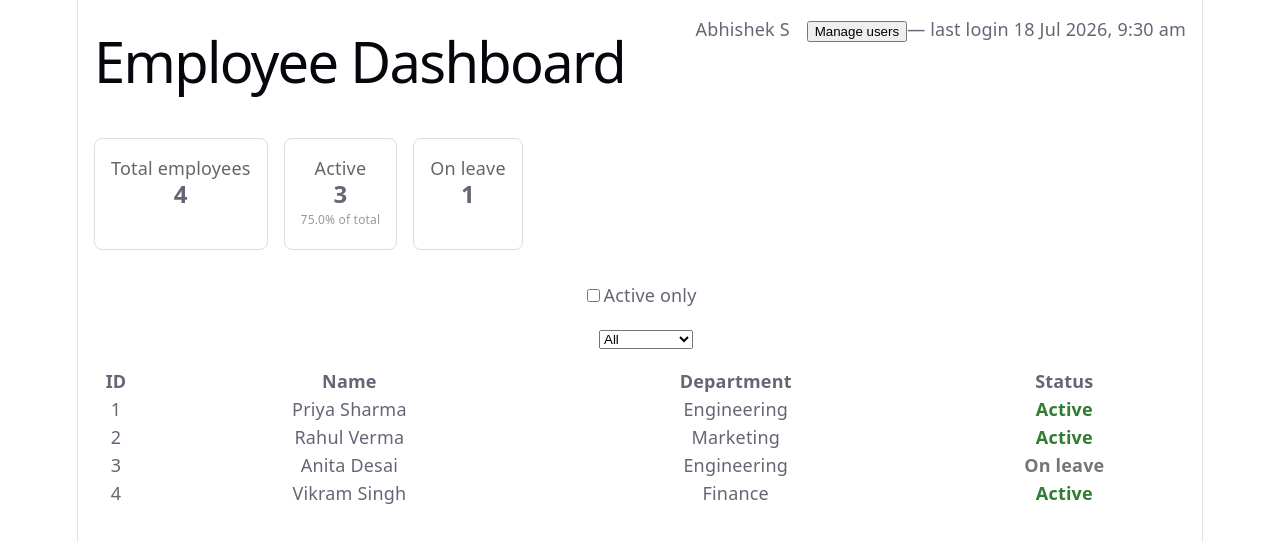
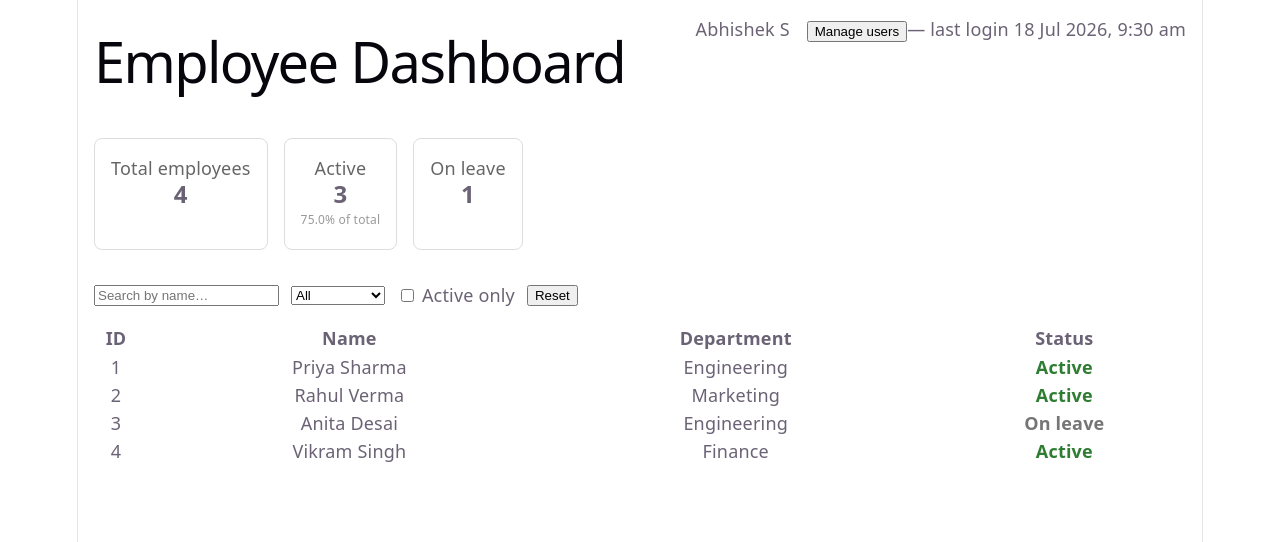
Before and after one commit to abhisinghdev03/employee-dashboard, a React (Vite) app: page / in a window 1280 px wide. Shown: the top 542 px of the page. Built offline with nearby package versions, Linux system fonts and the light colour scheme.

Commit message:
feat: search input, reset action, and form submit handling with events

```diff
--- a/src/App.jsx
+++ b/src/App.jsx
@@ -19,32 +19,62 @@ function App() {
 
   const [selectedDept, setSelectedDept] = useState("All");    // filters - dropdown
   const [activeOnly, setActiveOnly] = useState(false);  // filter - checkbox/toggle
+  const [query, setQuery] = useState("");   // search-box filter
 
   const departments = ["All", "Engineering", "Marketing", "Finance"];
 
    // DERIVED, not stored in state — recomputed each render (best practice #4)
   const visibleEmployees = employees
   .filter(e => selectedDept === "All" || e.department === selectedDept)
-  .filter(e => !activeOnly || e.active);
+  .filter(e => !activeOnly || e.active)
+  .filter(e =>
+    `${e.firstName} ${e.lastName}`.toLowerCase().includes(query.trim().toLowerCase())
+  );
+
+  function handleQueryChange(e) {
+    setQuery(e.target.value);
+  }
+
+  function handleResetFilters() {
+    setQuery("");
+    setSelectedDept("All");
+    setActiveOnly(false);
+  }
 
   return (
     <>
       <Header user={user} />
       <StatsSection employees={visibleEmployees} />
-      <div style={{ padding: 16 }}>
-          <input  type="checkbox" id="activeOnly"
-            onChange={e => setActiveOnly(e.target.checked)}
-            checked={activeOnly}
-          />
-          <label htmlFor="activeOnly">Active only</label>
-      </div>
-      <div style={{paddingBottom: 16}}>
-        <select value={selectedDept}
-          onChange={e => setSelectedDept(e.target.value)}
-          style={{ marginLeft: 12 }}>
+
+      <div style={{ padding: 16, display: "flex", gap: 12, alignItems: "center" }}>
+
+        {/* ---------- SEARCH BOX --------- */}
+        <input
+          type="text"
+          value={query}
+          onChange={handleQueryChange}
+          placeholder="Search by name…"
+        />
+
+        {/* --------- DROP-DOWN BOX --------- */}
+        <select value={selectedDept} onChange={e => setSelectedDept(e.target.value)}>
           {departments.map(d => <option key={d} value={d}>{d}</option>)}
         </select>
+
+        {/* --------- CHECK BOX --------- */}
+        <label>
+          <input
+            type="checkbox"
+            checked={activeOnly}
+            onChange={e => setActiveOnly(e.target.checked)}
+          />
+          {" "}Active only
+        </label>
+
+        <button onClick={handleResetFilters}>Reset</button>
       </div>
+
+      {/* --------- EMPLOYEE TABLE --------- */}
       <EmployeeList employees={visibleEmployees} />
     </>
   );
```
